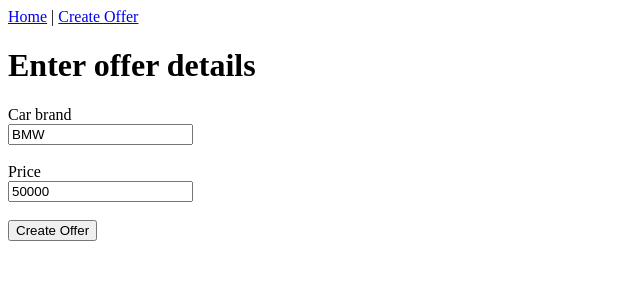
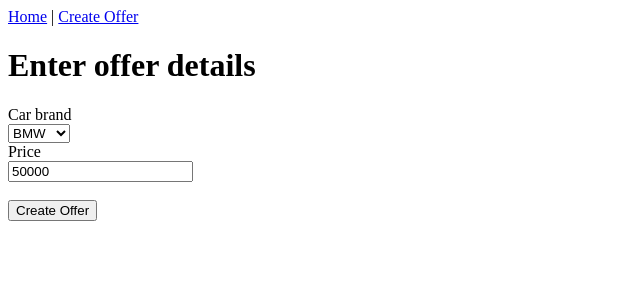
Before and after one commit to rajkonkret/BootCamp-11-10-2025-WEB, a Flask app: page /create_offer in a window 1280 px wide. Shown: the top 300 px of the page, without its empty margins (0-640 px from the left). Run offline with Flask 3, Linux system fonts and the light colour scheme.

Commit message:
[16 11] update web3_flask/flask_zad3 add  jinja

```diff
--- a/web3_flask/flask_zad4/templates/create_offer.html
+++ b/web3_flask/flask_zad4/templates/create_offer.html
@@ -8,7 +8,11 @@
 {% block body_content %}
 <form action="{{ url_for('create_offer') }}" method="POST">
     <label>Car brand</label><br>
-    <input type="text" name="brand" value="BMW"><br><br>
+    <select for="brand" name="brand">
+        <option value="BMW">BMW</option>
+        <option value="Audi">Audi</option>
+        <option value="Toyota">Toyota</option>
+    </select><br>
 
     <label>Price</label><br>
     <input type="number" name="price" value="50000"><br><br>
```
